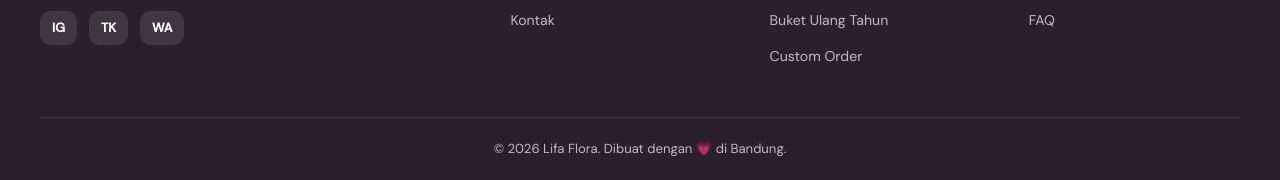
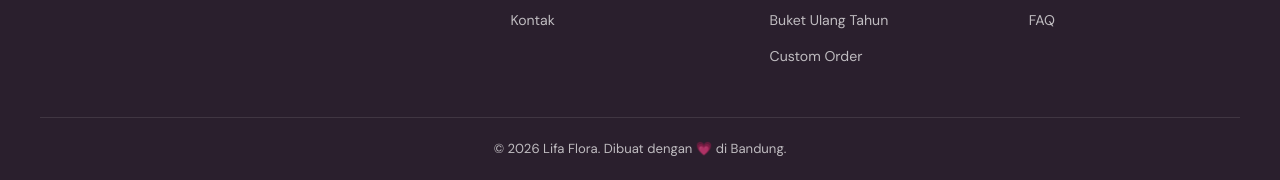
Before and after one commit to alifahsalmafauziah-coder/Proyek-UAS-e-commerce, a plain HTML site: page index.html in a window 1280 px wide. Shown: the part 3834-4014 px from the top of the page. Drawn offline with nearby package versions, Linux system fonts and the light colour scheme; a web font is replaced by a local one.

Commit message:
Remove footer social media links
Removed social media links from the footer.

```diff
--- a/index.html
+++ b/index.html
@@ -228,11 +228,6 @@
       <div class="footer-brand">
         <span class="logo-text">🌸 Lifa <em>Flora</em></span>
         <p>Buket bunga handmade yang dibuat dengan cinta untuk momen spesialmu.</p>
-        <div class="footer-socials">
-          <a href="#">IG</a>
-          <a href="#">TK</a>
-          <a href="#">WA</a>
-        </div>
       </div>
       <div class="footer-links">
         <h4>Menu</h4>
```
